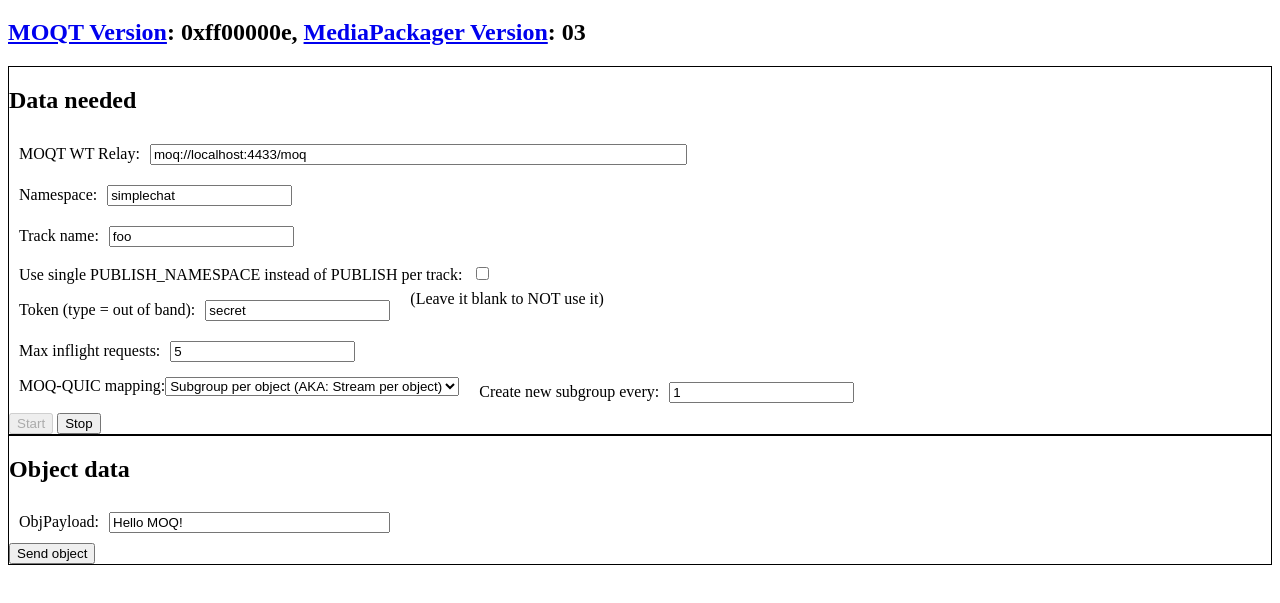
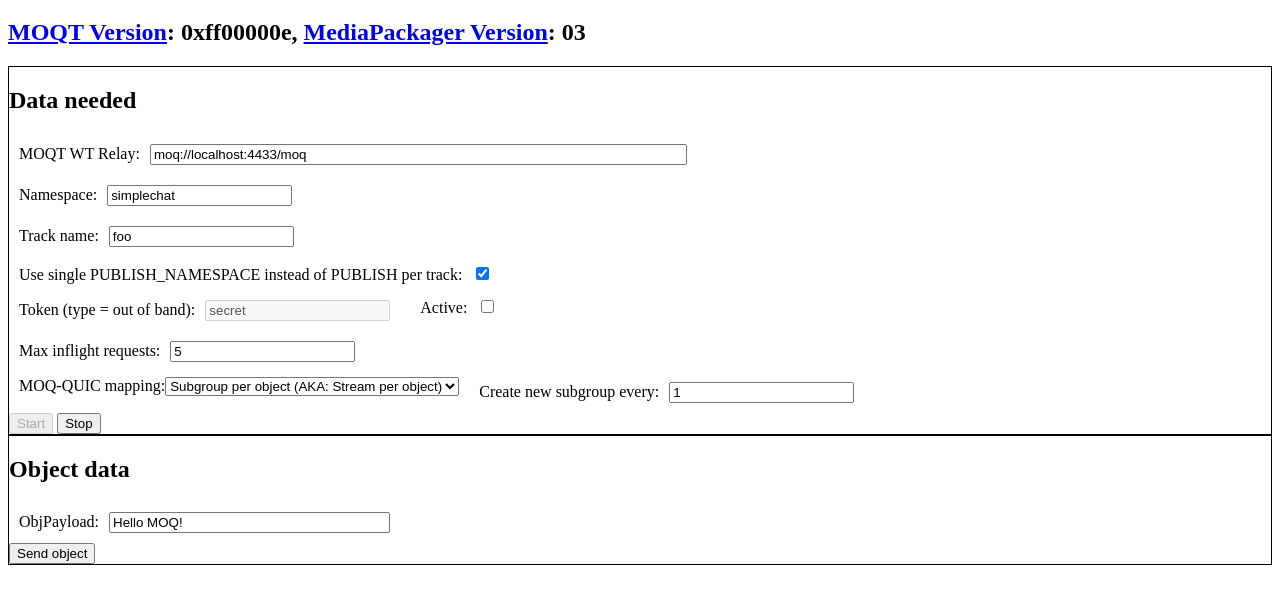
Before and after one commit to facebookexperimental/moq-encoder-player, a plain HTML site: page src-encoder/simple.html in a window 1280 px wide. Both pictures are taken after a click on the button "Start". Shown: the part 61-664 px from the top of the page. Drawn offline with Linux system fonts and the light colour scheme.

Commit message:
Added UI options to select PUBLISH type and token usage

```diff
--- a/src-encoder/simple.html
+++ b/src-encoder/simple.html
@@ -47,10 +47,10 @@ LICENSE file in the root directory of this source tree.
                 <div class="clear"></div>
                 <label>Track name:<input id="trackName" type="text" value="foo"></label>
                 <div class="clear"></div>
-                <label>Use single PUBLISH_NAMESPACE instead of PUBLISH per track: <input type="checkbox" id="usePublishNamespace"></label>
+                <label>Use single PUBLISH_NAMESPACE instead of PUBLISH per track: <input type="checkbox" id="usePublishNamespace" checked></label>
                 <div class="clear"></div>
-                <label>Token (type = out of band):<input id="authInfo" type="text" value="secret"></label>
-                (Leave it blank to NOT use it)
+                <label>Token (type = out of band):<input id="authInfo" type="text" value="secret" disabled></label>
+                <label>Active: <input type="checkbox" id="useAuthToken"></label>
                 <div class="clear"></div>
                 <label>Max inflight requests:<input id="maxInflightRequests" type="text" value="5"></label>
                 <div class="clear"></div>
@@ -93,7 +93,7 @@ LICENSE file in the root directory of this source tree.
 
         keepAlivesEveryMs: 5000,
 
-        usePublishNamespace: false,
+        usePublishNamespace: true,
 
         certificateHash: null,
 
@@ -210,6 +210,10 @@ LICENSE file in the root directory of this source tree.
         }
     }
 
+    async function UIUseToken(use) {
+        document.getElementById('authInfo').disabled = !use
+    }
+
     async function start() {
         document.getElementById("btnStart").disabled = true
         document.getElementById("btnStop").disabled = false
@@ -234,7 +238,11 @@ LICENSE file in the root directory of this source tree.
         muxerSenderConfig.moqTracks["data"].namespace = [document.getElementById('namespace').value];
         muxerSenderConfig.moqTracks["data"].name = document.getElementById('trackName').value;
         muxerSenderConfig.moqTracks["data"].maxInFlightRequests = Number(document.getElementById('maxInflightRequests').value);
-        muxerSenderConfig.moqTracks["data"].authInfo = document.getElementById('authInfo').value;
+        if (document.getElementById('authInfo').disabled) {
+            muxerSenderConfig.moqTracks["data"].authInfo = ""
+        } else {
+            muxerSenderConfig.moqTracks["data"].authInfo = document.getElementById('authInfo').value;
+        }
         muxerSenderConfig.moqTracks["data"].newSubgroupEvery = parseInt(document.getElementById('moqNewSubgroup').value);
 
         // Initialize muxer - sender
@@ -252,4 +260,5 @@ LICENSE file in the root directory of this source tree.
     document.getElementById('btnStart').addEventListener("click", (event) => {start();});
     document.getElementById('btnStop').addEventListener("click", (event) => {stop();});
     document.getElementById('btnSend').addEventListener("click", (event) => {send();});
+    document.getElementById('useAuthToken').addEventListener("change", (event) => { UIUseToken(event.target.checked) });
 </script>
--- a/utils/moqt.js
+++ b/utils/moqt.js
@@ -662,7 +662,6 @@ function moqCreateObjectEndOfGroupBytes(objSeq, extensionHeaders) {
   if (extensionHeaders == undefined || extensionHeaders.length <= 0) {
     msg.push(numberToVarInt(0)); // Extension headers count
   } else {
-    moqCreateKvParamBytes
     msg.push(moqCreateExtensionsBytes(extensionHeaders)); // Extension headers
   }
   msg.push(numberToVarInt(0)) // Size = 0
```
Also changed, not shown: src-encoder/index.html (+19 -7 lines).
